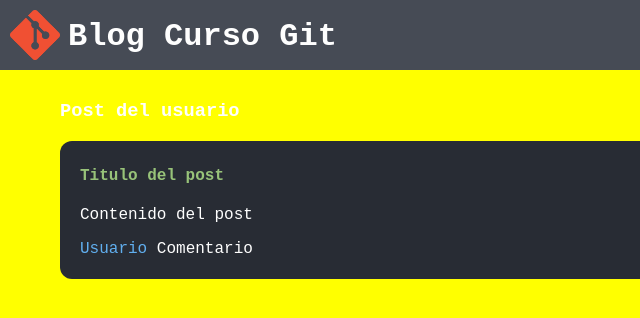
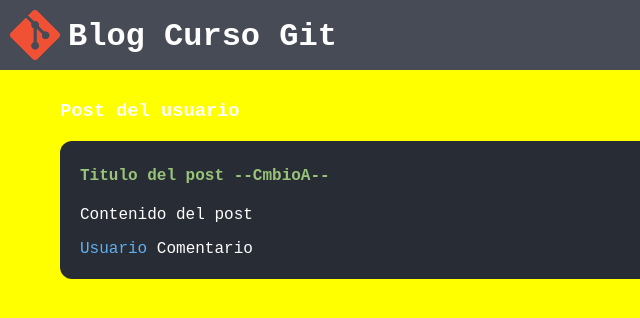
Before and after one commit to DanielM707/practice-git1, a plain HTML site: page index.html in a window 1280 px wide. Shown: the full height of the page, 0-640 px from the left. Drawn offline with Linux system fonts and the light colour scheme; no server answers; a web font is replaced by a local one.

Commit message:
Cambios A

```diff
--- a/index.html
+++ b/index.html
@@ -17,7 +17,7 @@
     <div class="container" id="content">
       <h3>Post del usuario</h3>
       <div class="post">
-	<h4>Titulo del post</h4>
+	<h4>Titulo del post --CmbioA--</h4>
 	<div>Contenido del post</div>
 	<p><span>Usuario</span> Comentario</p>
       </div>
```
